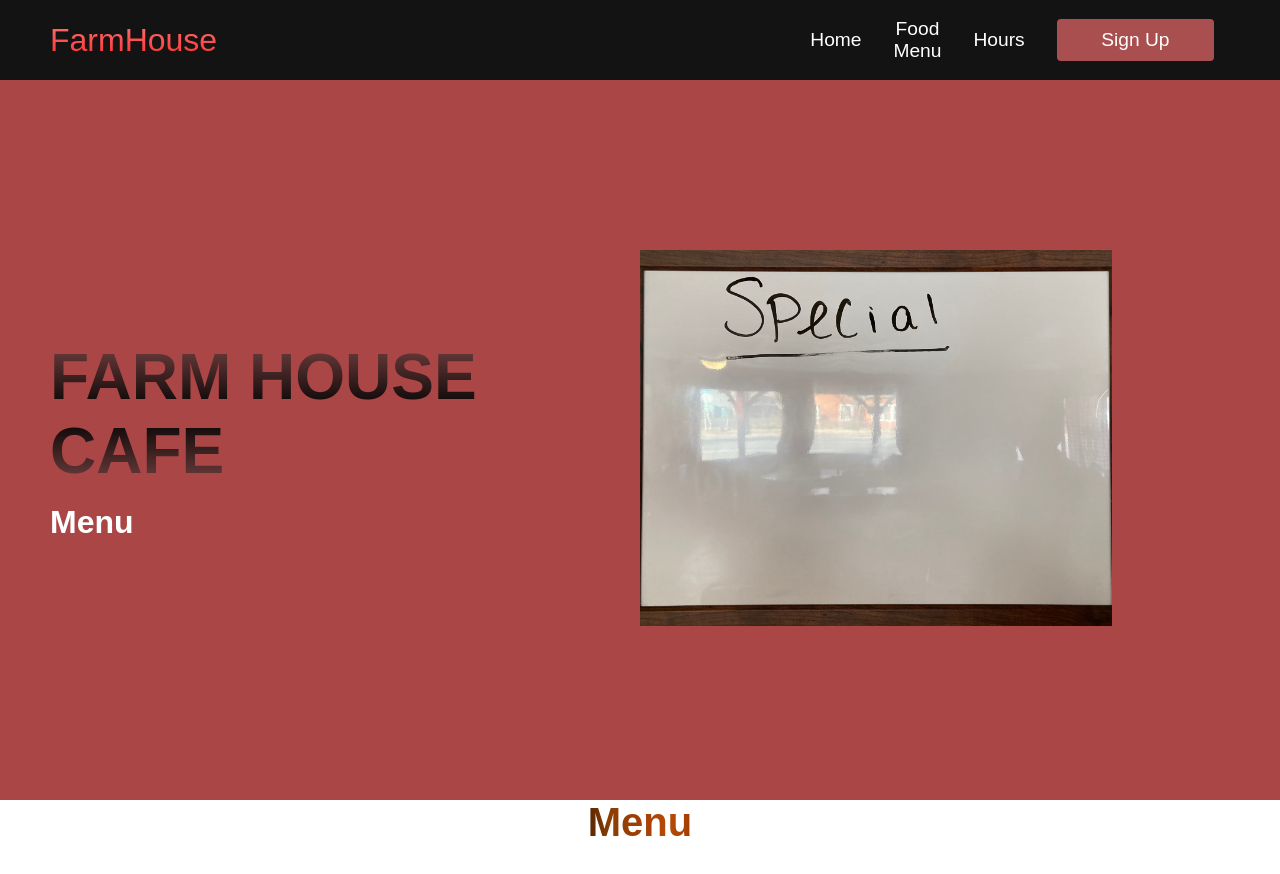
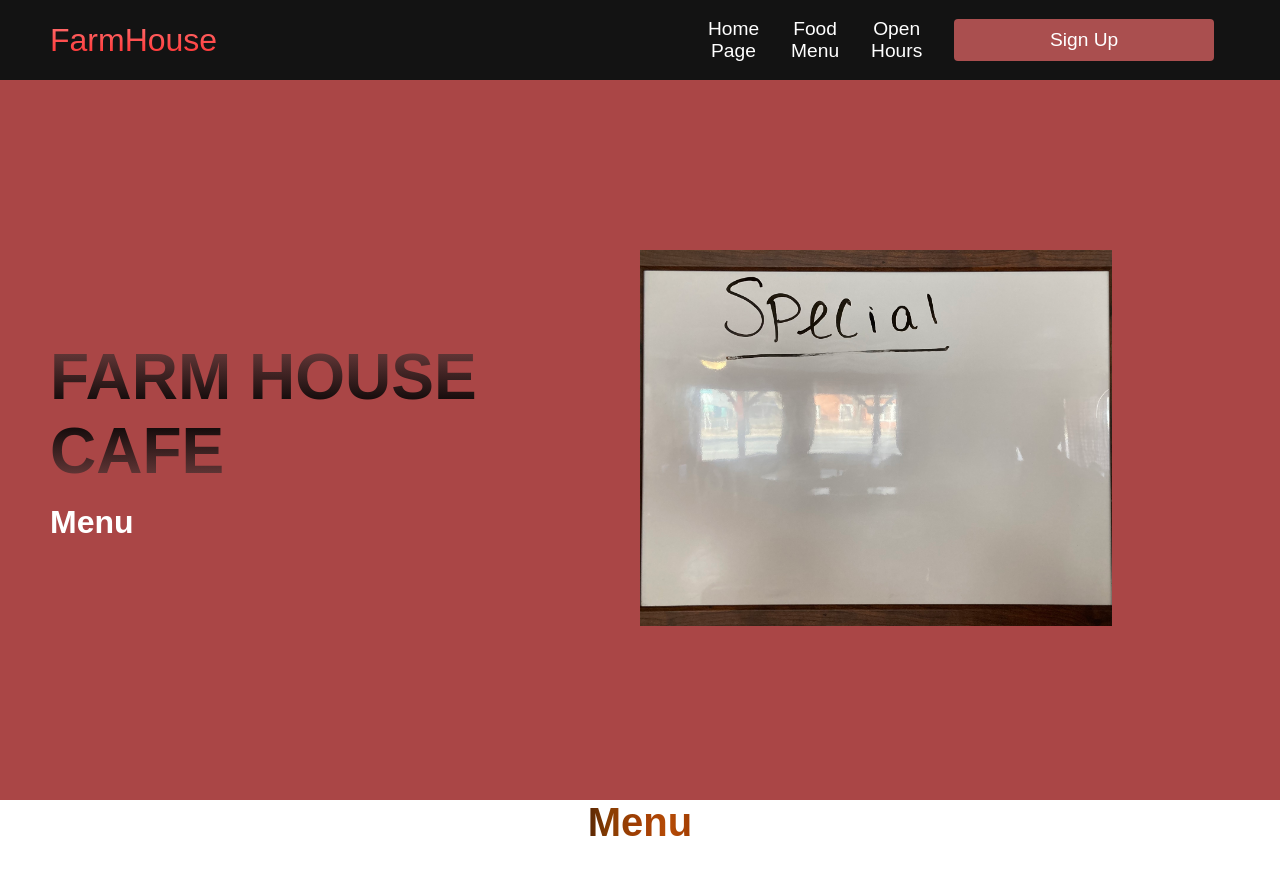
Before and after one commit to Hacksmith55555/farmhouse.github.io, a plain HTML site: page menu.html in a window 1280 px wide. Shown: the top 874 px of the page. Drawn offline with Linux system fonts and the light colour scheme.

Commit message:
changed top icons

```diff
--- a/menu.html
+++ b/menu.html
@@ -19,13 +19,13 @@
             </div>
             <ul class="navbar__menu">
                 <li class="navbar__item">
-                    <a href="/farmhouse.github.io/index.html" class="navbar__links">Home</a>
+                    <a href="/farmhouse.github.io/index.html" class="navbar__links">Home Page</a>
                 </li>
                 <li class="navbar__item">
                     <a href="/farmhouse.github.io/menu.html" class="navbar__links">Food Menu</a>
                 </li>
                 <li class="navbar__item">
-                    <a href="/farmhouse.github.io/hours.html" class="navbar__links">Hours</a>
+                    <a href="/farmhouse.github.io/hours.html" class="navbar__links">Open Hours</a>
                 </li>
                 <li class="navbar__btn">
                     <a href="/" class="button">Sign Up</a>
```
